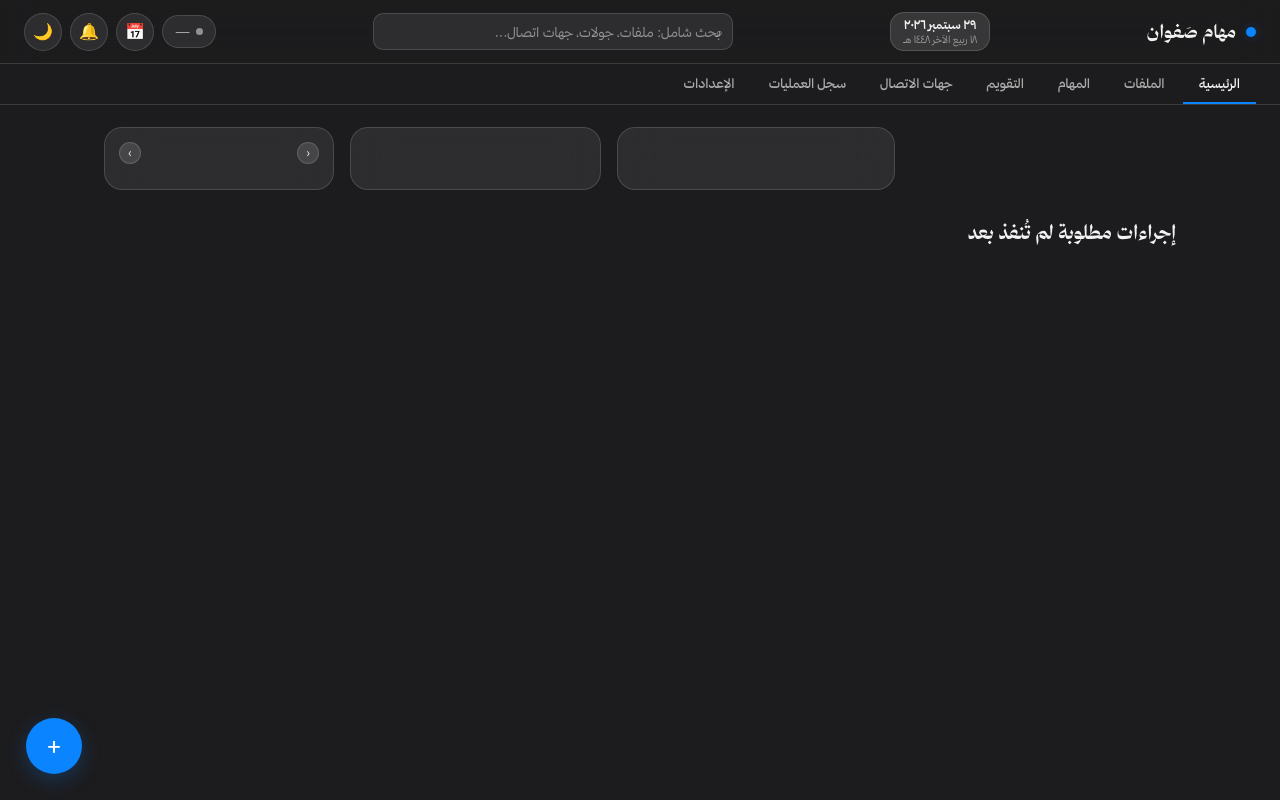
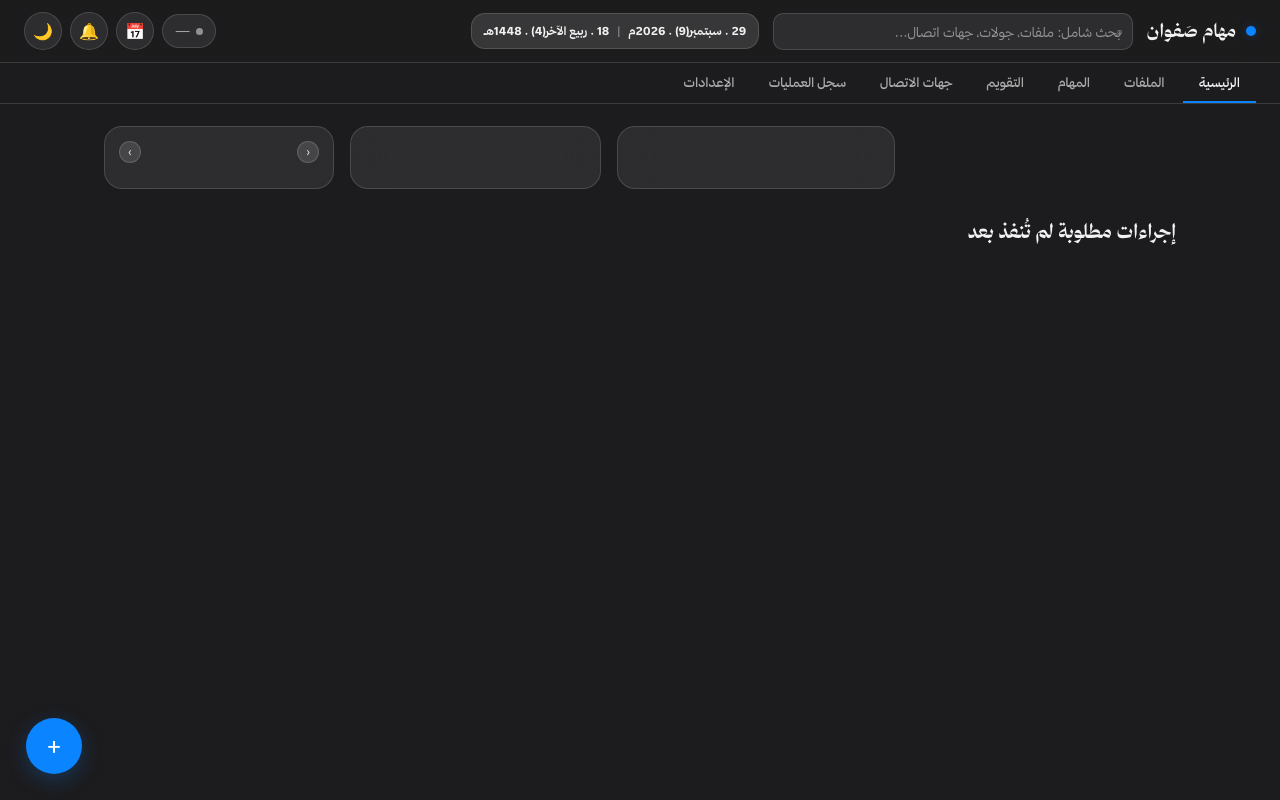
Before and after one commit to S4F3N/MAHAM, a plain HTML site: page index.html in a window 1280 px wide. Drawn offline with Linux system fonts and the light colour scheme; no server answers.

Commit message:
نقل تاريخ اليوم إلى سطر واحد بجانب مربع البحث مع رقم الشهر واسمه
- عرض التاريخ الهجري والميلادي في سطر واحد بصيغة "اليوم . الشهر(رقم) . السنة" بجانب مربع البحث مباشرة
- تعديل تخطيط الشريط العلوي بحيث يلتصق مربع البحث بجانب الشعار ويُدفع مربع التاريخ وأيقونات المزامنة/التنبيهات نحو الطرف الآخر بدل التوزيع المتباعد السابق

Co-Authored-By: Claude Sonnet 5 <noreply@anthropic.com>
Claude-Session: https://claude.ai/code/session_01L79yhgDvz7L39dEyAE1LKL

```diff
--- a/index.html
+++ b/index.html
@@ -83,15 +83,14 @@
     position:sticky;top:0;z-index:300;
     background:var(--bg-topbar);backdrop-filter:var(--blur);-webkit-backdrop-filter:var(--blur);
     border-bottom:1px solid var(--border);
-    padding:12px 24px;display:flex;align-items:center;justify-content:space-between;gap:14px;flex-wrap:wrap;
+    padding:12px 24px;display:flex;align-items:center;justify-content:flex-start;gap:14px;flex-wrap:wrap;
   }
   .brand{display:flex;align-items:center;gap:10px;cursor:pointer;flex-shrink:0;}
   .brand .dot{width:10px;height:10px;border-radius:50%;background:var(--accent);box-shadow:0 0 10px var(--accent-glow);}
   .brand h1{font-size:19px;font-weight:700;}
-  .topbar-date{display:flex;flex-direction:column;align-items:center;justify-content:center;flex-shrink:0;padding:4px 12px;border-radius:var(--radius-md);background:var(--surface-2);border:1px solid var(--border);line-height:1.35;}
-  .topbar-date .td-g{font-size:11.5px;font-weight:700;color:var(--text-1);white-space:nowrap;}
-  .topbar-date .td-h{font-size:10px;color:var(--text-3);white-space:nowrap;}
-  @media (max-width:760px){ .topbar-date{display:none;} }
+  .topbar-date{display:flex;align-items:center;gap:8px;flex-shrink:0;padding:0 12px;height:36px;border-radius:var(--radius-md);background:var(--surface-2);border:1px solid var(--border);white-space:nowrap;font-size:11.5px;font-weight:700;color:var(--text-1);}
+  .topbar-date .td-sep{color:var(--text-3);font-weight:400;}
+  @media (max-width:920px){ .topbar-date{display:none;} }
   .topbar-mid{flex:1;max-width:360px;position:relative;min-width:140px;}
   .topbar-mid input{width:100%;padding-right:32px;}
   .topbar-mid .si{position:absolute;right:10px;top:50%;transform:translateY(-50%);color:var(--text-3);font-size:13px;pointer-events:none;}
@@ -103,7 +102,7 @@
   .search-drop .sd-item small{display:block;color:var(--text-2);font-size:11px;margin-top:2px;}
   .search-drop .sd-empty{padding:16px;color:var(--text-3);font-size:12.5px;text-align:center;}
 
-  .topbar-right{display:flex;align-items:center;gap:8px;flex-shrink:0;}
+  .topbar-right{display:flex;align-items:center;gap:8px;flex-shrink:0;margin-inline-start:auto;}
   .icon-btn{
     width:38px;height:38px;border-radius:50%;border:1px solid var(--border);background:var(--surface-1);
     display:flex;align-items:center;justify-content:center;cursor:pointer;font-size:16px;position:relative;
@@ -522,12 +521,12 @@
 
 <header class="topbar">
   <div class="brand" onclick="goHome()"><span class="dot"></span><h1>مهام صَفوان</h1></div>
-  <div class="topbar-date" id="topbarDate"></div>
   <div class="topbar-mid">
     <input type="text" id="globalSearch" placeholder="بحث شامل: ملفات، جولات، جهات اتصال..." oninput="renderGlobalSearch()" onfocus="renderGlobalSearch()">
     <span class="si">⌕</span>
     <div class="search-drop" id="searchDrop"></div>
   </div>
+  <div class="topbar-date" id="topbarDate"></div>
   <div class="topbar-right">
     <div class="sync-pill" id="syncPill" onclick="document.querySelector('nav.tabs button[data-tab=settings]').click()">
       <span class="sync-dot"></span><span id="syncLabel">—</span>
@@ -1301,9 +1300,14 @@ function renderTopbarDate(){
   const el = document.getElementById('topbarDate');
   if(!el) return;
   const now = new Date();
-  const g = now.toLocaleDateString('ar-SA-u-ca-gregory',{year:'numeric',month:'long',day:'numeric'});
-  const h = now.toLocaleDateString('ar-SA-u-ca-islamic-umalqura',{year:'numeric',month:'long',day:'numeric'});
-  el.innerHTML = `<span class="td-g">${g}</span><span class="td-h">${h}</span>`;
+  const part = (parts,type)=> (parts.find(p=>p.type===type)||{}).value || '';
+  const gParts = new Intl.DateTimeFormat('ar-SA-u-ca-gregory-nu-latn',{day:'numeric',month:'long',year:'numeric'}).formatToParts(now);
+  const gNum = new Intl.DateTimeFormat('ar-SA-u-ca-gregory-nu-latn',{month:'numeric'}).format(now);
+  const hParts = new Intl.DateTimeFormat('ar-SA-u-ca-islamic-umalqura-nu-latn',{day:'numeric',month:'long',year:'numeric'}).formatToParts(now);
+  const hNum = new Intl.DateTimeFormat('ar-SA-u-ca-islamic-umalqura-nu-latn',{month:'numeric'}).format(now);
+  const g = `${part(gParts,'day')} . ${part(gParts,'month')}(${gNum}) . ${part(gParts,'year')}م`;
+  const h = `${part(hParts,'day')} . ${part(hParts,'month')}(${hNum}) . ${part(hParts,'year')}هـ`;
+  el.innerHTML = `<span>${g}</span><span class="td-sep">|</span><span>${h}</span>`;
 }
 
 const SEED_CATEGORIES = [
```
